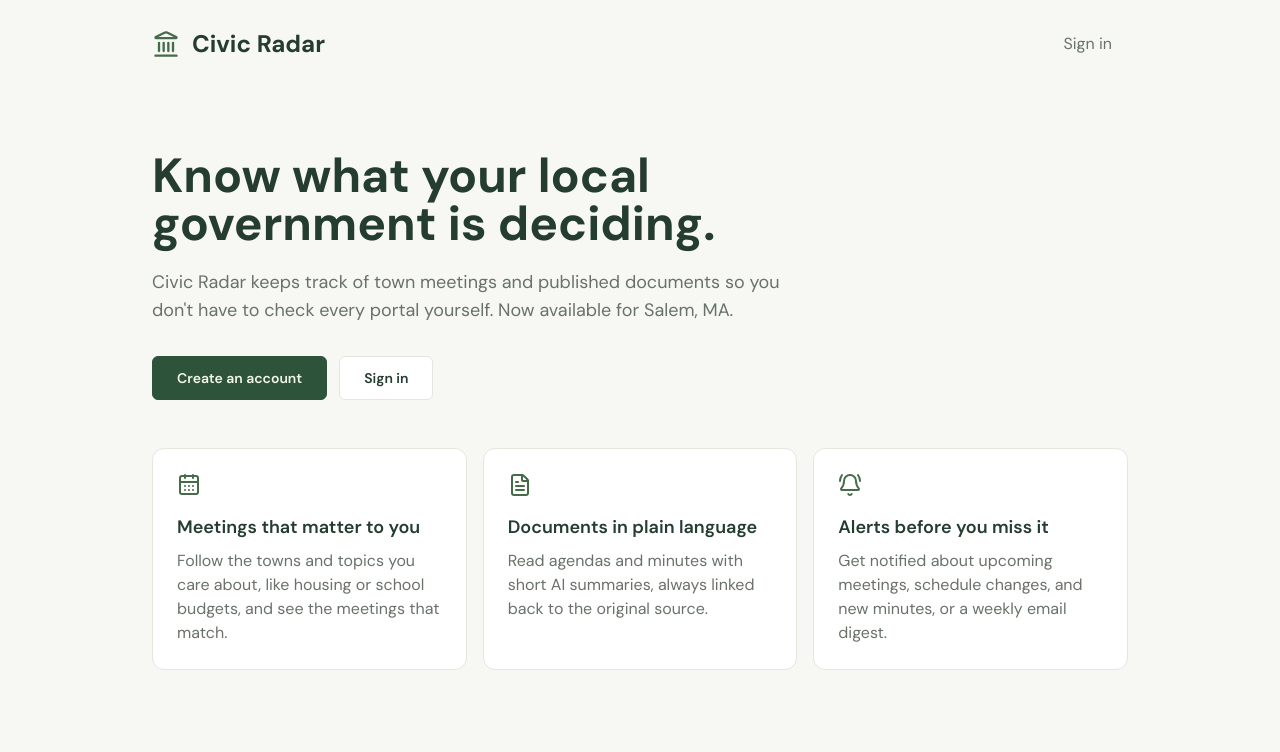
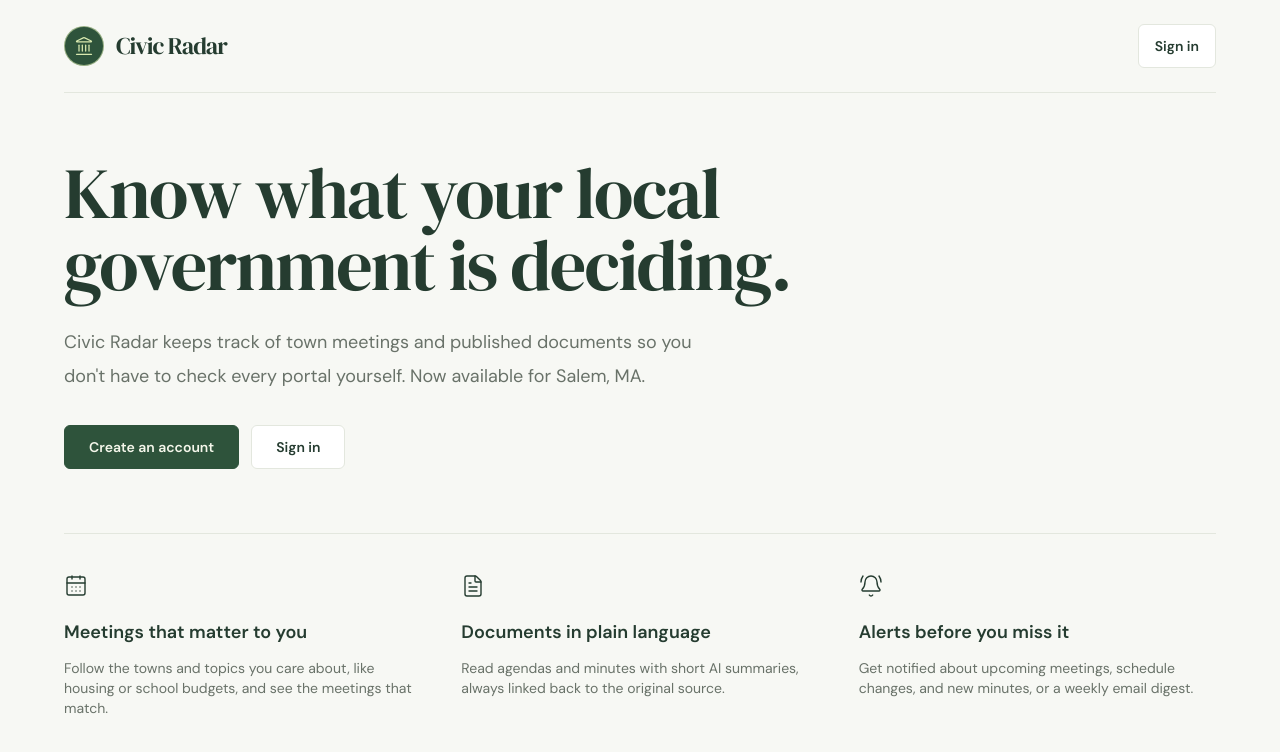
Before and after one commit to Civic-Radar/civicradar-project, a Next.js app: page / in a window 1280 px wide. Shown: the top 752 px of the page. Built offline with nearby package versions, Linux system fonts and the light colour scheme.

Commit message:
Restyle: landing and auth pages

```diff
--- a/app/components/AuthCard.tsx
+++ b/app/components/AuthCard.tsx
@@ -1,7 +1,6 @@
 import Link from "next/link";
 import { Landmark } from "lucide-react";
 import { buttonClasses } from "./ui/Button";
-import Card from "./ui/Card";
 import { inputClasses } from "./ui/TextField";
 
 type AuthCardProps = {
@@ -12,27 +11,32 @@ type AuthCardProps = {
 
 /**
  * Shared frame for the sign-in and sign-up pages, built from the shared
- * Card, Button and TextField styles.
+ * Button and TextField styles.
  */
 export default function AuthCard({ title, subtitle, children }: AuthCardProps) {
   return (
-    <main className="flex min-h-screen items-center justify-center bg-surface px-4 py-12 text-fg">
-      <div className="w-full max-w-md">
-        <Link href="/" className="mb-8 flex items-center justify-center gap-3">
-          <Landmark className="h-8 w-8 text-sidebar-icon" aria-hidden="true" />
-          <span className="text-2xl font-bold">Civic Radar</span>
+    <main className="flex min-h-screen bg-card text-fg">
+      <div className="m-auto w-full max-w-[540px] px-6 pb-[110px] pt-8 md:px-10 md:pb-[120px] md:pt-14">
+        <Link
+          href="/"
+          className="mb-7 flex min-h-12 w-fit items-center gap-3 rounded-lg focus-visible:outline focus-visible:outline-2 focus-visible:outline-offset-2 focus-visible:outline-accent md:mb-12"
+        >
+          <span className="grid h-10 w-10 shrink-0 place-items-center rounded-full border border-lime/60 bg-accent-strong text-lime">
+            <Landmark className="h-5 w-5" strokeWidth={1.5} aria-hidden="true" />
+          </span>
+          <span className="font-display text-2xl leading-tight tracking-[-0.04em]">Civic Radar</span>
         </Link>
 
-        <Card as="section" className="sm:p-8">
-          <h1 className="font-display text-3xl font-normal leading-tight">{title}</h1>
-          <p className="mt-2 text-fg-muted">{subtitle}</p>
+        <section>
+          <h1 className="font-display text-3xl font-normal leading-tight tracking-tight sm:text-4xl">{title}</h1>
+          <p className="mt-3 text-sm leading-[1.9] text-fg-muted">{subtitle}</p>
           {children}
-        </Card>
+        </section>
       </div>
     </main>
   );
 }
 
-export const inputClass = inputClasses("mt-1");
+export const inputClass = inputClasses();
 
 export const primaryButtonClass = buttonClasses({ variant: "primary", fullWidth: true });
--- a/app/login/page.tsx
+++ b/app/login/page.tsx
@@ -4,6 +4,7 @@ import Link from 'next/link';
 import { useRouter } from 'next/navigation';
 import { useState } from 'react';
 import AuthCard, { inputClass, primaryButtonClass } from '../components/AuthCard';
+import { alertClasses } from '../components/ui/Alert';
 
 export default function LoginPage() {
   const router = useRouter();
@@ -36,8 +37,8 @@ export default function LoginPage() {
 
   return (
     <AuthCard title="Welcome back" subtitle="Sign in to see your dashboard and meeting alerts.">
-      <form onSubmit={handleSubmit} className="mt-6 space-y-4">
-        <label className="block text-sm text-fg-soft">
+      <form onSubmit={handleSubmit} className="mt-7 space-y-5">
+        <label className="flex flex-col gap-2 text-sm font-semibold text-fg-soft">
           Email
           <input
             type="email"
@@ -50,7 +51,7 @@ export default function LoginPage() {
           />
         </label>
 
-        <label className="block text-sm text-fg-soft">
+        <label className="flex flex-col gap-2 text-sm font-semibold text-fg-soft">
           Password
           <input
             type="password"
@@ -69,14 +70,14 @@ export default function LoginPage() {
       </form>
 
       {message ? (
-        <p role="alert" className="mt-4 rounded-lg border border-danger-line bg-danger-wash/40 p-3 text-sm text-danger-soft">
+        <p role="alert" className={alertClasses('error', 'mt-4')}>
           {message}
         </p>
       ) : null}
 
-      <p className="mt-6 text-sm text-fg-muted">
+      <p className="mt-6 flex flex-wrap items-center gap-1 text-sm text-fg-muted">
         New to Civic Radar?{' '}
-        <Link href="/register" className="font-semibold text-sidebar-icon hover:underline">
+        <Link href="/register" className="font-semibold text-accent hover:underline">
           Create an account
         </Link>
       </p>
--- a/app/page.tsx
+++ b/app/page.tsx
@@ -1,7 +1,6 @@
 import Link from "next/link";
 import { BellRing, CalendarDays, FileText, Landmark } from "lucide-react";
 import { buttonClasses } from "./components/ui/Button";
-import Card from "./components/ui/Card";
 
 const features = [
   {
@@ -24,21 +23,24 @@ const features = [
 export default function Home() {
   return (
     <main className="min-h-screen bg-surface text-fg">
-      <header className="mx-auto flex max-w-5xl items-center justify-between px-4 py-6 sm:px-6">
+      <div className="mx-auto max-w-[1400px] px-5 pb-[100px] pt-5 md:px-8 md:pb-[110px] md:pt-6 lg:px-16">
+        <header className="flex items-center justify-between gap-4 border-b border-line pb-6">
           <div className="flex items-center gap-3">
-          <Landmark className="h-7 w-7 text-sidebar-icon" aria-hidden="true" />
-          <span className="text-xl font-bold sm:text-2xl">Civic Radar</span>
+            <span className="grid h-10 w-10 shrink-0 place-items-center rounded-full border border-lime/60 bg-accent-strong text-lime">
+              <Landmark className="h-5 w-5" strokeWidth={1.5} aria-hidden="true" />
+            </span>
+            <span className="font-display text-2xl leading-tight tracking-[-0.04em]">Civic Radar</span>
           </div>
-        <Link href="/login" className="rounded-lg px-4 py-2 text-fg-muted transition-colors hover:bg-raised hover:text-fg">
+          <Link href="/login" className={buttonClasses({ variant: "secondary" })}>
             Sign in
           </Link>
         </header>
 
-      <section className="mx-auto max-w-5xl px-4 pb-12 pt-10 sm:px-6 sm:pt-16">
-        <h1 className="max-w-3xl text-4xl font-bold leading-tight sm:text-5xl">
+        <section className="py-10 md:py-16">
+          <h1 className="max-w-3xl font-display text-5xl font-normal leading-tight tracking-tight lg:text-6xl xl:text-7xl">
             Know what your local government is deciding.
           </h1>
-        <p className="mt-5 max-w-2xl text-lg text-fg-muted">
+          <p className="mt-6 max-w-2xl text-lg leading-[1.9] text-fg-muted">
             Civic Radar keeps track of town meetings and published documents so you don&apos;t have to check every portal
             yourself. Now available for Salem, MA.
           </p>
@@ -52,20 +54,19 @@ export default function Home() {
           </div>
         </section>
 
-      <section aria-label="Features" className="mx-auto max-w-5xl px-4 pb-16 sm:px-6">
-        <div className="grid gap-4 md:grid-cols-3">
+        <section aria-label="Features" className="grid gap-8 border-t border-line pb-14 pt-10 md:grid-cols-3 md:gap-10">
           {features.map((feature) => {
             const Icon = feature.icon;
             return (
-              <Card key={feature.title}>
-                <Icon className="h-6 w-6 text-sidebar-icon" aria-hidden="true" />
-                <h2 className="mt-4 text-lg font-semibold">{feature.title}</h2>
-                <p className="mt-2 text-fg-muted">{feature.body}</p>
-              </Card>
+              <div key={feature.title}>
+                <Icon className="h-6 w-6" strokeWidth={1.4} aria-hidden="true" />
+                <h2 className="mb-3 mt-5 text-lg font-semibold">{feature.title}</h2>
+                <p className="text-sm text-fg-muted">{feature.body}</p>
+              </div>
             );
           })}
+        </section>
       </div>
-      </section>
     </main>
   );
 }
--- a/app/register/page.tsx
+++ b/app/register/page.tsx
@@ -3,6 +3,7 @@
 import Link from 'next/link';
 import { useState } from 'react';
 import AuthCard, { inputClass, primaryButtonClass } from '../components/AuthCard';
+import { alertClasses } from '../components/ui/Alert';
 
 export default function RegisterPage() {
   const [email, setEmail] = useState('');
@@ -38,8 +39,8 @@ export default function RegisterPage() {
       title="Create your account"
       subtitle="Follow the towns and topics you care about and get alerts about upcoming meetings."
     >
-      <form onSubmit={handleSubmit} className="mt-6 space-y-4">
-        <label className="block text-sm text-fg-soft">
+      <form onSubmit={handleSubmit} className="mt-7 space-y-5">
+        <label className="flex flex-col gap-2 text-sm font-semibold text-fg-soft">
           Email
           <input
             type="email"
@@ -52,7 +53,7 @@ export default function RegisterPage() {
           />
         </label>
 
-        <label className="block text-sm text-fg-soft">
+        <label className="flex flex-col gap-2 text-sm font-semibold text-fg-soft">
           Password
           <input
             type="password"
@@ -73,22 +74,20 @@ export default function RegisterPage() {
       {message ? (
         <p
           role="status"
-          className={`mt-4 rounded-lg border p-3 text-sm ${
-            success ? 'border-sidebar-active bg-raised text-fg' : 'border-danger-line bg-danger-wash/40 text-danger-soft'
-          }`}
+          className={alertClasses(success ? 'success' : 'error', 'mt-4')}
         >
           {message}{' '}
           {success ? (
-            <Link href="/login" className="font-semibold text-sidebar-icon hover:underline">
+            <Link href="/login" className="font-semibold text-accent hover:underline">
               Sign in
             </Link>
           ) : null}
         </p>
       ) : null}
 
-      <p className="mt-6 text-sm text-fg-muted">
+      <p className="mt-6 flex flex-wrap items-center gap-1 text-sm text-fg-muted">
         Already have an account?{' '}
-        <Link href="/login" className="font-semibold text-sidebar-icon hover:underline">
+        <Link href="/login" className="font-semibold text-accent hover:underline">
           Sign in
         </Link>
       </p>
```
Lines whose indentation alone changed are shown as unchanged.
